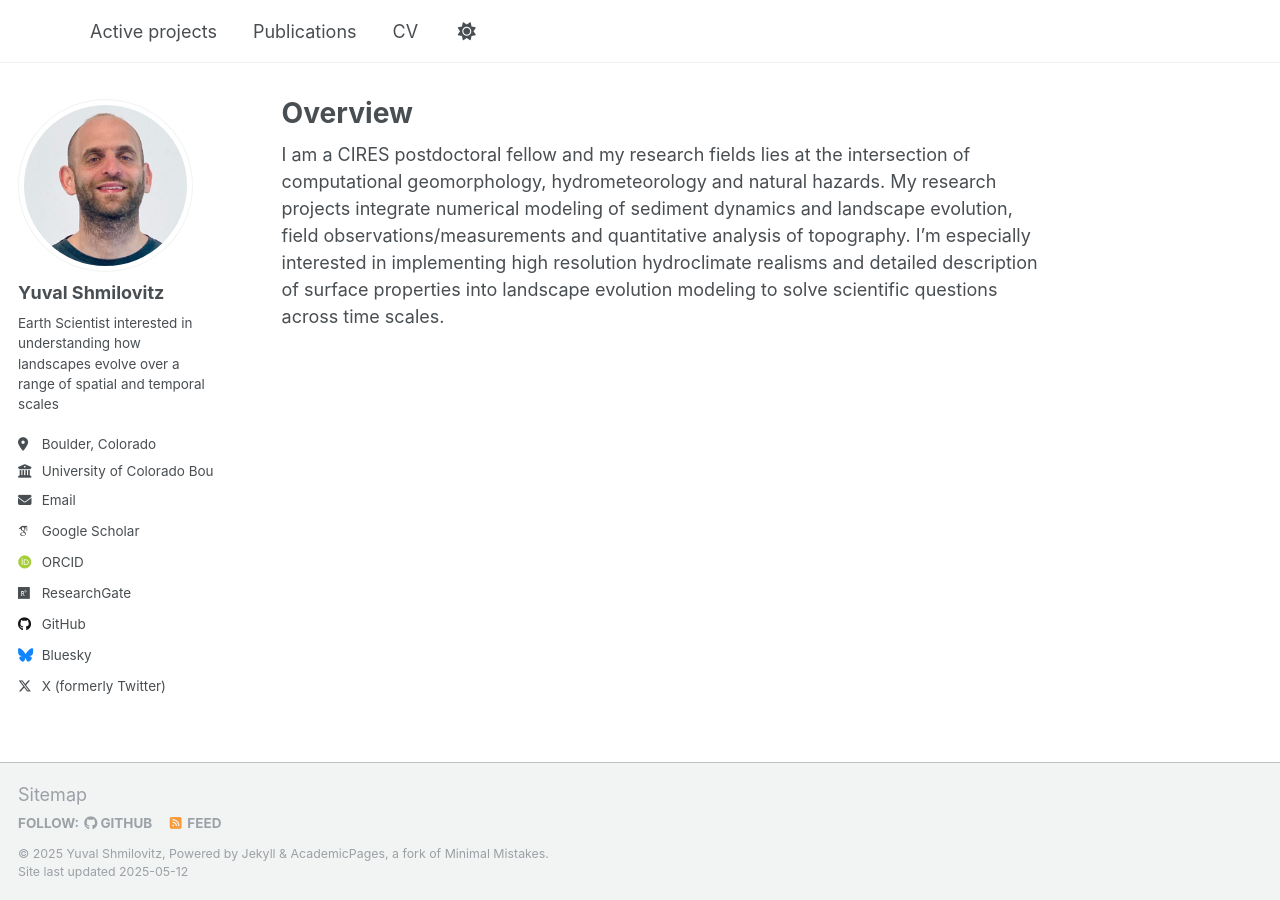
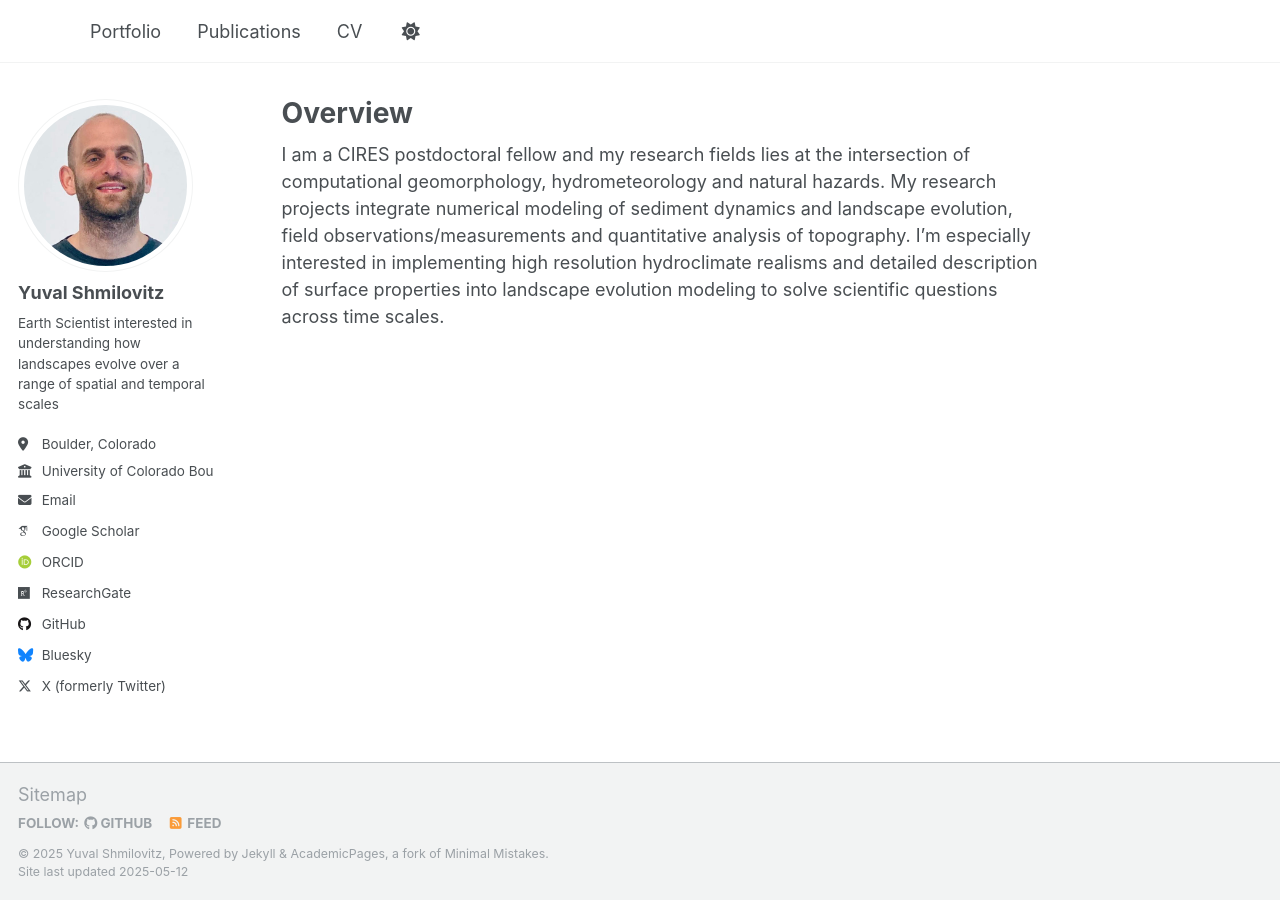
Before and after one commit to yuvalsmilo/yuvalsmilo.github.io, a Jekyll site: the page built from _pages/about.md, in a window 1280 px wide. Built offline with Jekyll 4.4.1, drawn with Linux system fonts in a browser that asks for light colours; some web fonts are replaced.

Commit message:
Update navigation.yml

```diff
--- a/_data/navigation.yml
+++ b/_data/navigation.yml
@@ -9,7 +9,7 @@
 
 main:
 
-  - title: "Active projects"
+  - title: "Portfolio"
     url: /portfolio/
 
   - title: "Publications"
```
